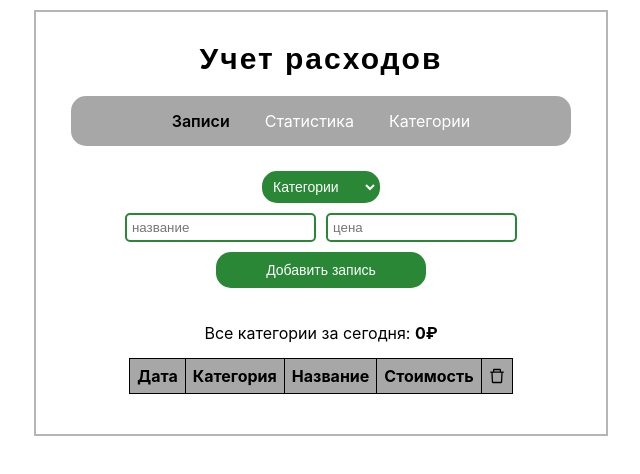
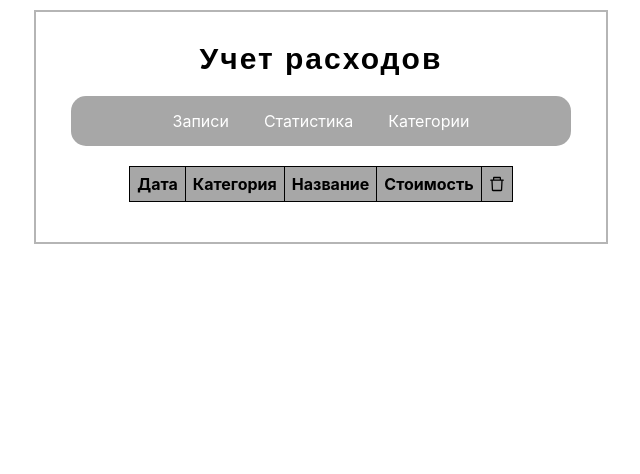
Before and after one commit to butch888/spend-mony, a React (Create React App) app: page / in a window 1280 px wide. Shown: the top 474 px of the page, without its empty margins (319-959 px from the left). Built offline with nearby package versions, Linux system fonts and the light colour scheme; the HTML template or start-up script is replaced by a standard one.

Commit message:
add updates path

```diff
--- a/src/App.jsx
+++ b/src/App.jsx
@@ -83,12 +83,12 @@ function App() {
       <Container>
         <Title>Учет раcходов</Title>
         <nav>
-          <NavLink to={"/"}>Записи</NavLink>
+          <NavLink to={"/spend-mony/"}>Записи</NavLink>
           <NavLink to={"statistics"}>Статистика</NavLink>
           <NavLink to={"categories"}>Категории</NavLink>
         </nav>
         <Routes>
-          <Route path="/" element={<Categories data={data}
+          <Route path="/spend-mony/" element={<Categories data={data}
                   setData={setData}
                   setPurchases={setPurchases}
                   purchases={purchases}
```
Also changed, not shown: 11 other files (tests, documents, lock files or other folders).
